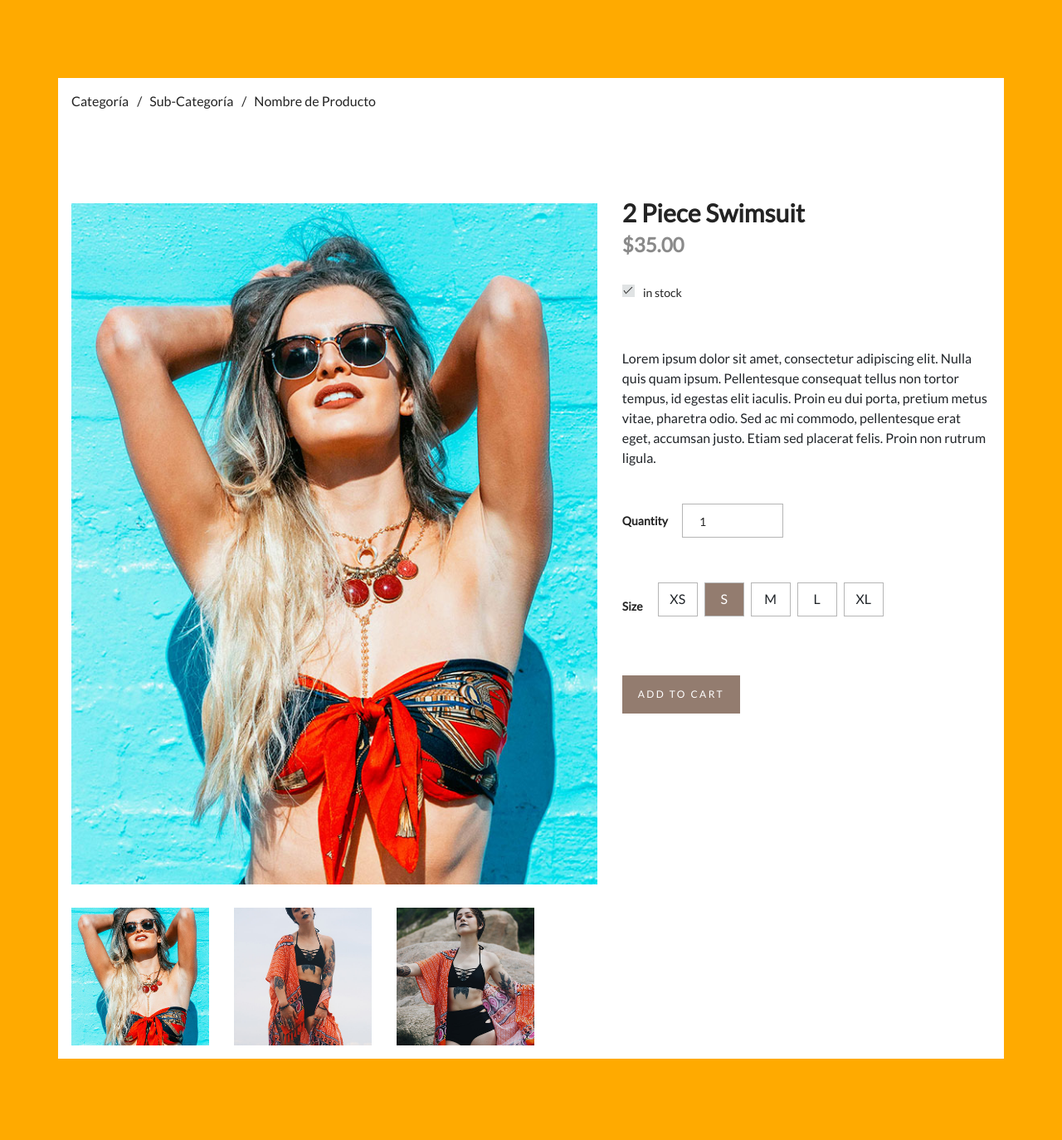
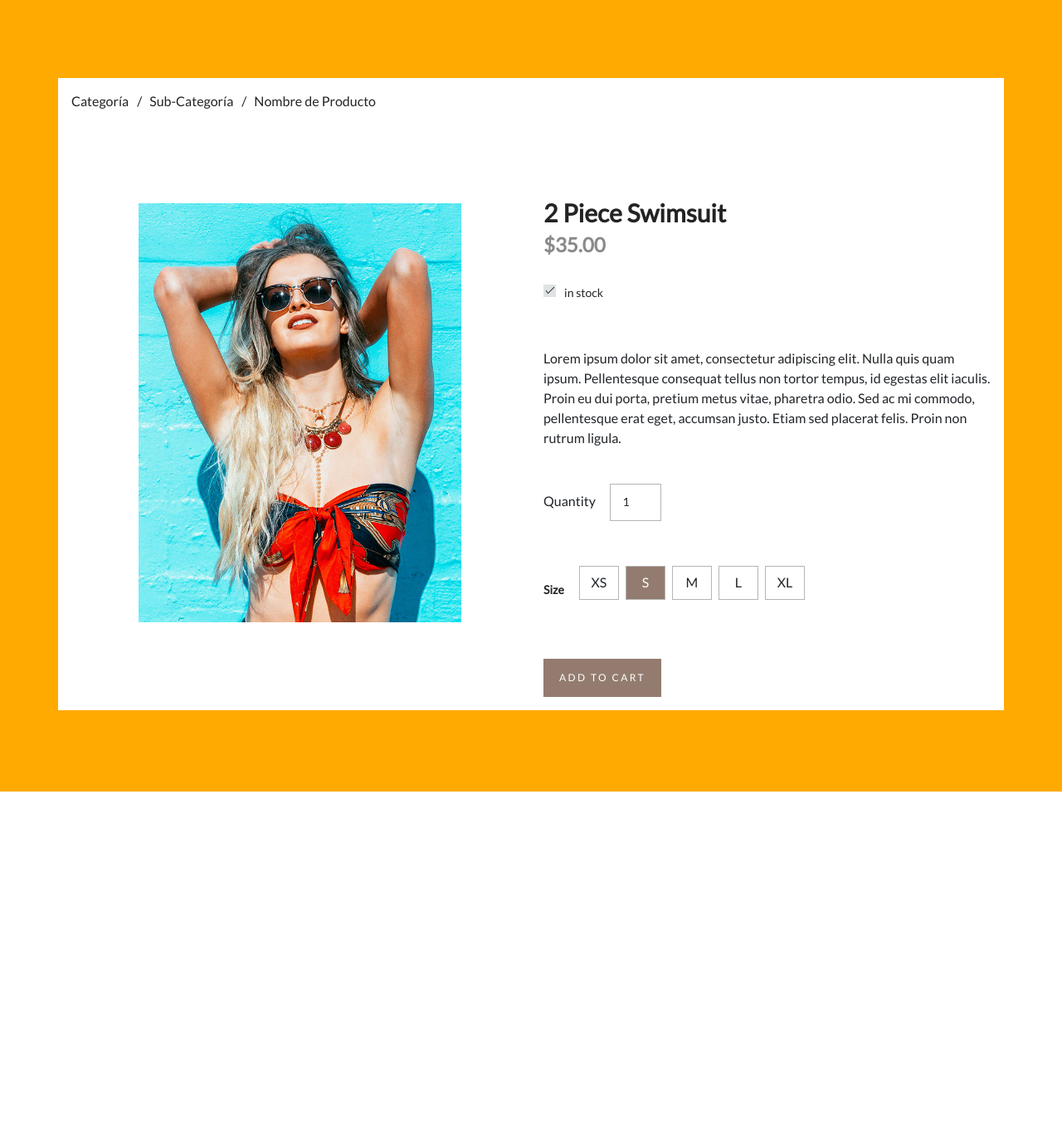
Before and after one commit to SyrusSmith/pdh-sp4, a PHP site: the page made by productProfile(MOD).php in a window 1280 px wide. Shown: the whole page at 83% size. After the commit the page ends 954 px from the top, so only its background shows below. Run offline with PHP 8.4, Linux system fonts and the light colour scheme; some libraries are stand-ins or nearby versions.

Commit message:
Cambios a la vista de Producto

```diff
--- a/css/master1(MOD).css
+++ b/css/master1(MOD).css
@@ -502,19 +502,23 @@ small{
 
 .product_row
 {
+    display: flex;
 	margin-top: 95px;
 }
-/* .product_image
+.product_image
 {
-
-} */
+    display: flex;
+    justify-content: right;
+}
 .product_image_large
 {
-	width: 100%;
+    display: flex;
+	width: 85%;
 }
 .product_image_large img
 {
-	max-width: 100%;
+    display: flex;
+	max-width: 85%;
 }
 .product_image_thumbnails
 {
@@ -623,21 +627,20 @@ small{
 {
 	margin-top: 43px;
 }
-.product_quantity_container span
+/* .product_quantity_container span
 {
 	display: inline-block;
 	font-size: 14px;
 	font-weight: 600;
 	color: #232323;
 	vertical-align: middle;
-}
+} */
 .product_quantity
 {
 	display: inline-block;
-	width: 122px;
-	height: 41px;
+	width: 62px;
+	height: 45px;
 	border: solid 1px #b5b5b5;
-	overflow: hidden;
 	padding-left: 11px;
 	vertical-align: middle;
 	margin-left: 14px;
@@ -652,12 +655,11 @@ small{
 	font-size: 14px;
 	font-weight: 400;
 	color: #232323;
-	text-align: left;
-	padding-left: 9px;
+	text-align: center;
+	/* padding-left: 9px; */
 	line-height: 39px;
-	float: left;
 }
-.quantity_buttons
+/* .quantity_buttons
 {
 	position: absolute;
 	top: 0;
@@ -678,8 +680,8 @@ small{
 	width: 100%;
 	height: 50%;
 	cursor: pointer;
-}
-.quantity_control i
+} */
+/* .quantity_control i
 {
 	font-size: 16px;
 	color: #232323;
@@ -714,7 +716,7 @@ small{
 	-ms-transform: translateY(-3px);
 	-o-transform: translateY(-3px);
 	transform: translateY(-3px);
-}
+} */
 .product_size_container
 {
 	margin-top: 54px;
--- a/productProfile(MOD).php
+++ b/productProfile(MOD).php
@@ -32,19 +32,19 @@
 			<div class="row product_row">
 
 				<!-- Product Image -->
-				<div class="col-lg-7">
+				<div class="col-lg-6">
 					<div class="product_image">
 						<div class="product_image_large"><img src="img/product_image_1.jpg" alt=""></div>
-						<div class="product_image_thumbnails d-flex flex-row align-items-start justify-content-start">
+						<!-- <div class="product_image_thumbnails d-flex flex-row align-items-start justify-content-start">
 							<div class="product_image_thumbnail" style="background-image:url(img/product_image_1.jpg)" data-image="img/product_image_1.jpg"></div>
 							<div class="product_image_thumbnail" style="background-image:url(img/product_image_2.jpg)" data-image="img/product_image_2.jpg"></div>
 							<div class="product_image_thumbnail" style="background-image:url(img/product_image_4.jpg)" data-image="img/product_image_4.jpg"></div>
-						</div>
+						</div> -->
 					</div>
 				</div>
 
 				<!-- Product Content -->
-				<div class="col-lg-5">
+				<div class="col-lg-6">
 					<div class="product_content">
 						<div class="product_name">2 Piece Swimsuit</div>
 						<div class="product_price">$35.00</div>
@@ -67,7 +67,7 @@
 						<div class="product_quantity_container">
 							<span>Quantity</span>
 							<div class="product_quantity clearfix">
-								<input id="quantity_input" type="text" pattern="[0-9]*" value="1">
+								<input id="quantity_input" type="number" value="1">
 								<!-- <div class="quantity_buttons">
 									<div id="quantity_inc_button" class="quantity_inc quantity_control"><i class="fa fa-caret-up" aria-hidden="true"></i></div>
 									<div id="quantity_dec_button" class="quantity_dec quantity_control"><i class="fa fa-caret-down" aria-hidden="true"></i></div>
```
